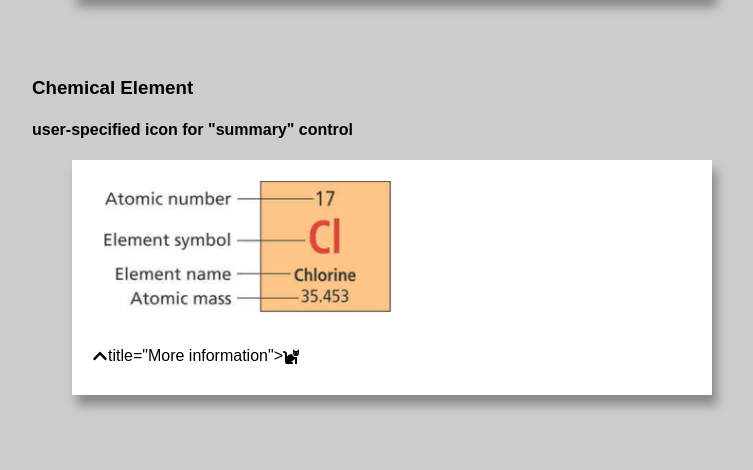
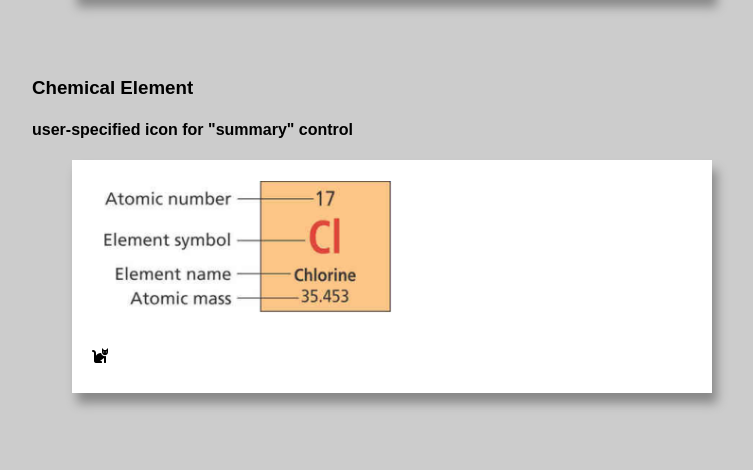
Before and after one commit to diagram-codesprint/ExtendedImageDescriptions, a website with bundled scripts: page examples/examples.html in a window 1280 px wide. Shown: the part 478-948 px from the top of the page, without its empty margins (26-779 px from the left). Built offline with nearby package versions, Linux system fonts and the light colour scheme.

Commit message:
corrected title, added noalt example in markup; modified script

```diff
--- a/examples/examples.html
+++ b/examples/examples.html
@@ -41,8 +41,8 @@
         aria-details="ext1"
       />
       <details id="ext1">
-        <summary>
-         title="More information"><i class="fas fa-cat"></i>
+        <summary title="More information">
+         <i class="fas fa-cat"></i>
         </summary>
         <div>
           A diagram shows properties for the element Chlorine from the periodic
@@ -393,6 +393,7 @@
     </figure>
 
     <h3>Bar graph vertical</h3>
+    <h4>Alt text not added to description, by markup.</h4>
     <figure>
       <img
         src="images/specific20thumb.png"
@@ -937,12 +938,14 @@
     </template>
 
     <script>
+      /*
       const template = document.getElementById('chevron');
       const summaries = document.querySelectorAll('summary');
       summaries.forEach((s) => {
         const clone = document.importNode(template.content, true);
         s.insertBefore(clone, s.firstChild);
       });
+      */
       ExtendedImageDescriptions.enhanceAll();
     </script>
   </body>
```
